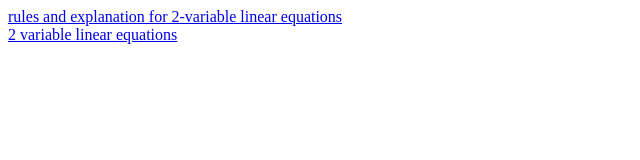
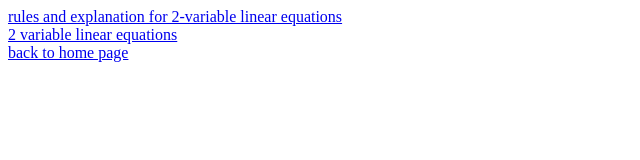
Before and after one commit to bradleyren18/maths-prototype-bradley.github.io, a plain HTML site: page linearequation/base_linearequation.html in a window 1280 px wide. Shown: the whole page, without its empty margins (0-640 px from the left). Drawn offline with Linux system fonts and the light colour scheme.

Commit message:
all modified

```diff
--- a/linearequation/base_linearequation.html
+++ b/linearequation/base_linearequation.html
@@ -13,5 +13,7 @@
         <a href="explanation.html">rules and explanation for 2-variable linear equations</a>
         <br>
         <a href="algebra_2_variables.html">2 variable linear equations</a>
+        <br>
+        <a href="../index.html">back to home page</a>
     </body>
 </html>
```
Also changed, not shown: prealgebra/base_preagebra.html (+2 -0 lines).
